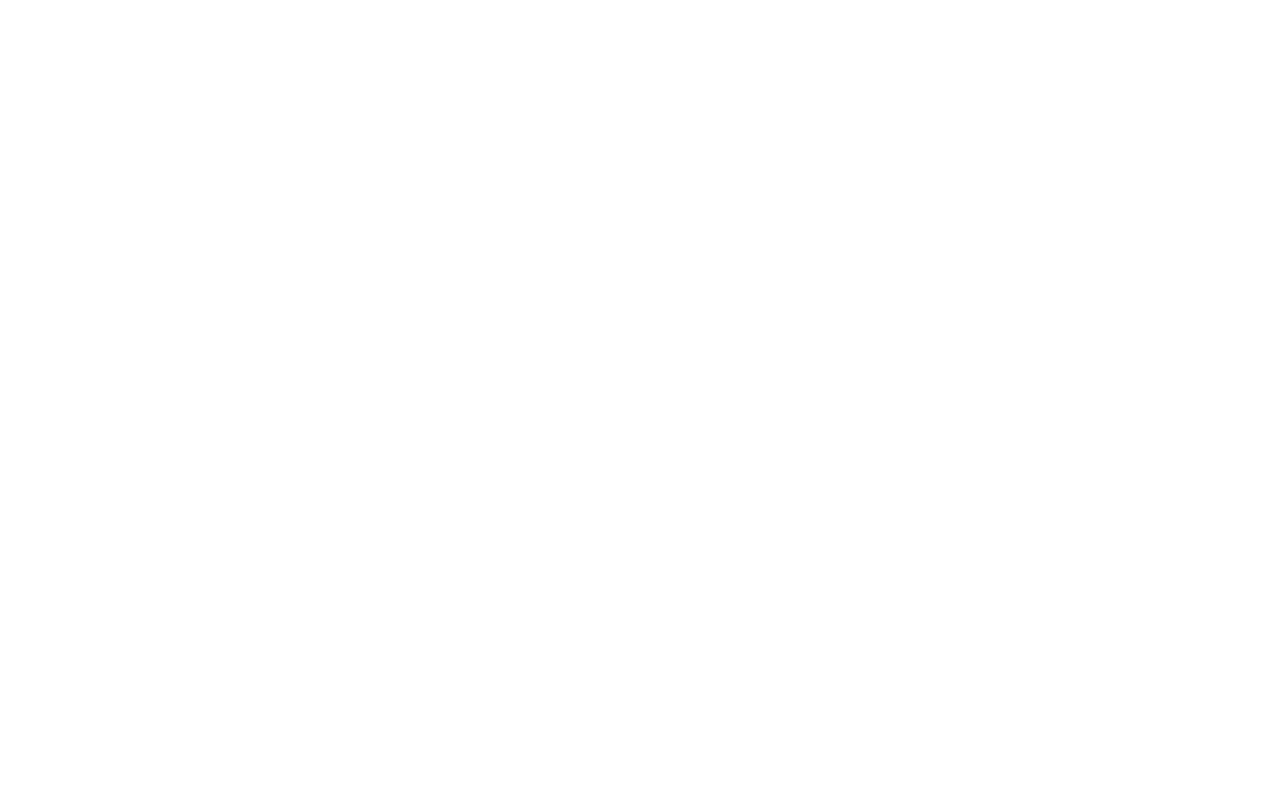
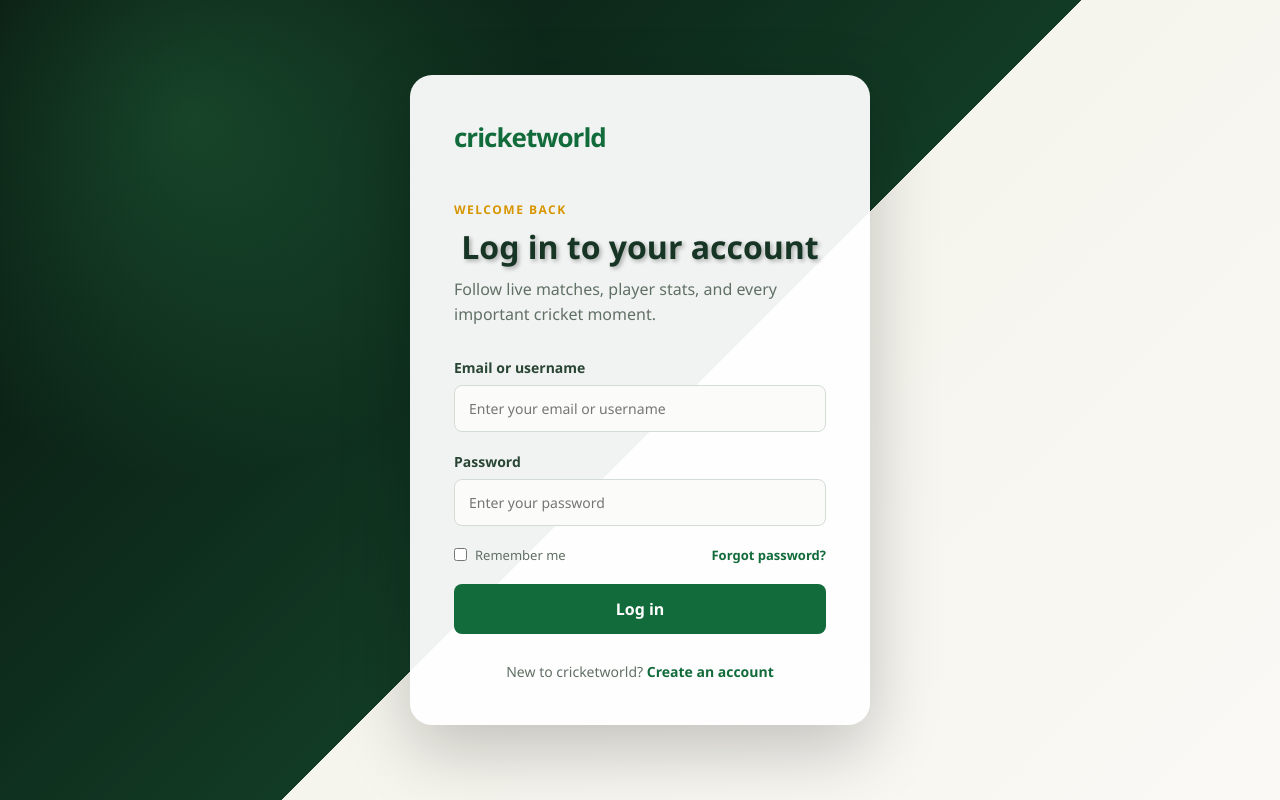
Before and after one commit to RavinduThathsara/crickinfo, an Angular app in the folder frontend/: page /login in a window 1280 px wide. Before the commit this address led to /. Built offline with nearby package versions, Linux system fonts and the light colour scheme.

Commit message:
login form create and login form page update

```diff
--- a/frontend/src/app/app.routes.ts
+++ b/frontend/src/app/app.routes.ts
@@ -7,6 +7,7 @@
     { path: '', redirectTo: '/scores', pathMatch: 'full' },
     { path: 'scores', component: ScoresComponent },
     { path: 'signup', component: SignupComponent },
+    { path: 'login', loadComponent: () => import('./login/login.component').then(m => m.LoginComponent) },
     { path: 'user-profile', loadComponent: () => import('./user-profile/user-profile.component').then(m => m.UserProfileComponent) },
     { path: 'players', loadComponent: () => import('./players/players.component').then(m => m.PlayersComponent) },
     { path: 'player/:id', loadComponent: () => import('./player-profile/player-profile.component').then(m => m.PlayerProfileComponent) }
--- /dev/null
+++ b/frontend/src/app/login/login.component.css
@@ -0,0 +1,157 @@
+:host {
+    display: block;
+    min-height: 100vh;
+}
+
+* {
+    box-sizing: border-box;
+}
+
+.login-shell {
+    min-height: 100vh;
+    display: grid;
+    place-items: center;
+    padding: 32px 20px;
+    background:
+        radial-gradient(circle at 15% 15%, rgba(74, 222, 128, 0.2), transparent 28%),
+        linear-gradient(135deg, #07130d 0%, #123b25 52%, #f5f4ed 52%, #faf9f5 100%);
+}
+
+.login-card {
+    width: min(460px, 100%);
+    padding: 44px;
+    border-radius: 22px;
+    background: rgba(255, 255, 255, 0.94);
+    box-shadow: 0 24px 70px rgba(0, 0, 0, 0.22);
+}
+
+.login-brand {
+    color: #126b3a;
+    font-size: 26px;
+    font-weight: 800;
+    letter-spacing: -1px;
+    margin-bottom: 42px;
+}
+
+.login-header {
+    margin-bottom: 30px;
+}
+
+.eyebrow {
+    color: #d79500;
+    font-size: 12px;
+    font-weight: 800;
+    letter-spacing: 1.5px;
+    text-transform: uppercase;
+}
+
+h1 {
+    margin: 10px 0 12px;
+    color: #173524;
+    font-size: 32px;
+    line-height: 1.1;
+}
+
+.login-header p {
+    margin: 0;
+    color: #617065;
+    line-height: 1.6;
+}
+
+.login-form {
+    display: grid;
+    gap: 20px;
+}
+
+.field {
+    display: grid;
+    gap: 8px;
+    color: #294534;
+    font-size: 14px;
+    font-weight: 700;
+}
+
+.field input {
+    width: 100%;
+    border: 1px solid #d3ddd5;
+    border-radius: 8px;
+    padding: 13px 14px;
+    color: #173524;
+    background: #fbfcfa;
+    font: inherit;
+    font-weight: 400;
+}
+
+.field input:focus {
+    outline: 2px solid rgba(18, 107, 58, 0.2);
+    border-color: #126b3a;
+}
+
+.form-options {
+    display: flex;
+    justify-content: space-between;
+    align-items: center;
+    gap: 12px;
+    color: #617065;
+    font-size: 13px;
+}
+
+.remember-option {
+    display: flex;
+    align-items: center;
+    gap: 8px;
+}
+
+.remember-option input {
+    accent-color: #126b3a;
+}
+
+.forgot-link,
+.signup-prompt a {
+    color: #126b3a;
+    font-weight: 700;
+    text-decoration: none;
+}
+
+.forgot-link:hover,
+.signup-prompt a:hover {
+    text-decoration: underline;
+}
+
+.login-button {
+    border: 0;
+    border-radius: 8px;
+    padding: 14px;
+    color: white;
+    background: #126b3a;
+    font: inherit;
+    font-weight: 800;
+    cursor: pointer;
+    transition: background 0.2s, transform 0.2s;
+}
+
+.login-button:hover {
+    background: #0d542d;
+    transform: translateY(-1px);
+}
+
+.signup-prompt {
+    margin: 28px 0 0;
+    color: #617065;
+    text-align: center;
+    font-size: 14px;
+}
+
+@media (max-width: 520px) {
+    .login-card {
+        padding: 30px 24px;
+    }
+
+    .login-brand {
+        margin-bottom: 30px;
+    }
+
+    h1 {
+        font-size: 28px;
+    }
+}
--- /dev/null
+++ b/frontend/src/app/login/login.component.html
@@ -0,0 +1,37 @@
+<main class="login-shell">
+    <section class="login-card" aria-labelledby="login-title">
+        <div class="login-brand">cricketworld</div>
+        <div class="login-header">
+            <span class="eyebrow">Welcome back</span>
+            <h1 id="login-title">Log in to your account</h1>
+            <p>Follow live matches, player stats, and every important cricket moment.</p>
+        </div>
+
+        <form class="login-form">
+            <label class="field">
+                <span>Email or username</span>
+                <input type="text" name="identity" placeholder="Enter your email or username" autocomplete="username">
+            </label>
+
+            <label class="field">
+                <span>Password</span>
+                <input type="password" name="password" placeholder="Enter your password" autocomplete="current-password">
+            </label>
+
+            <div class="form-options">
+                <label class="remember-option">
+                    <input type="checkbox" name="rememberMe">
+                    <span>Remember me</span>
+                </label>
+                <a href="#" class="forgot-link">Forgot password?</a>
+            </div>
+
+            <button type="button" class="login-button">Log in</button>
+        </form>
+
+        <p class="signup-prompt">
+            New to cricketworld?
+            <a routerLink="/signup">Create an account</a>
+        </p>
+    </section>
+</main>
--- a/frontend/src/app/player-profile/player-profile.component.html
+++ b/frontend/src/app/player-profile/player-profile.component.html
@@ -21,7 +21,7 @@
             <button class="icon-button" type="button" aria-label="Search">⌕</button>
             <div class="auth-actions">
                 <a routerLink="/signup" class="auth-button auth-button-secondary">Sign up</a>
-                <a href="#" class="auth-button auth-button-primary">Log in</a>
+                <a routerLink="/login" class="auth-button auth-button-primary">Log in</a>
             </div>
         </div>
     </header>
--- a/frontend/src/app/players/players.component.ts
+++ b/frontend/src/app/players/players.component.ts
@@ -52,7 +52,7 @@
           <button class="icon-button" type="button" aria-label="Search">⌕</button>
           <div class="auth-actions">
             <a routerLink="/signup" class="auth-button auth-button-secondary">Sign up</a>
-            <a href="#" class="auth-button auth-button-primary">Log in</a>
+            <a routerLink="/login" class="auth-button auth-button-primary">Log in</a>
           </div>
         </div>
       </header>
--- a/frontend/src/app/scores/scores.component.html
+++ b/frontend/src/app/scores/scores.component.html
@@ -21,7 +21,7 @@
       <button class="icon-button" type="button" aria-label="Search">⌕</button>
       <div class="auth-actions">
         <a routerLink="/signup" class="auth-button auth-button-secondary">Sign up</a>
-        <a href="#" class="auth-button auth-button-primary">Log in</a>
+        <a routerLink="/login" class="auth-button auth-button-primary">Log in</a>
       </div>
     </div>
   </header>
--- a/frontend/src/app/signup/signup.component.html
+++ b/frontend/src/app/signup/signup.component.html
@@ -4,7 +4,7 @@
 
     <section class="signup-card">
         <aside class="signup-aside">
-            <div class="brand-badge">CrickInfo</div>
+            <div class="brand-badge">cricketworld</div>
             <h1>Create your cricket hub</h1>
             <p>
                 Join for live scores, player profiles, match updates, and a cleaner way to follow the game.
```
Also changed, not shown: frontend/src/app/login/login.component.ts (added, +13 -0 lines).
